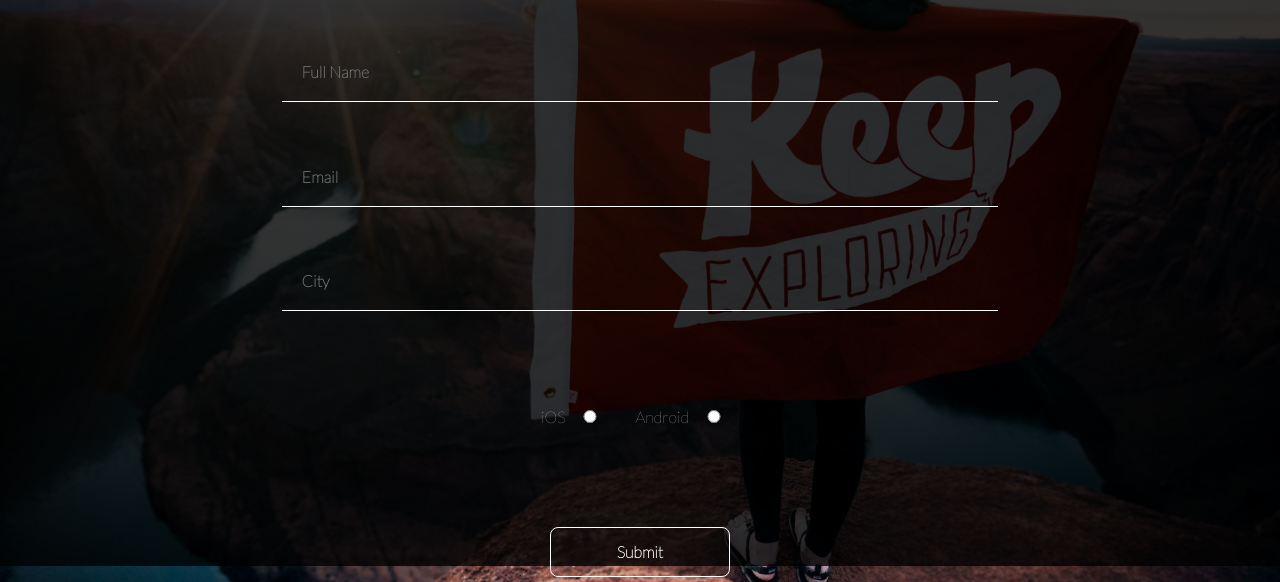
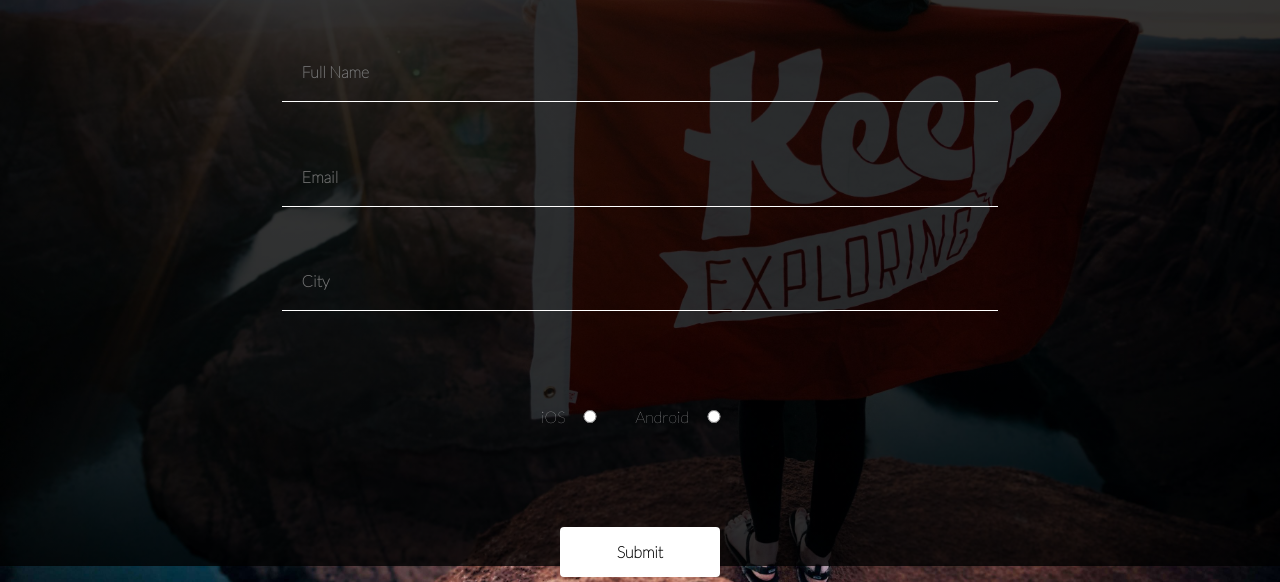
Before and after one commit to Cinquain/CityXcape_Web, a website: page public/signup.html in a window 1280 px wide. Shown: the part 234-816 px from the top of the page. Drawn offline with Linux system fonts and the light colour scheme.

Commit message:
fixed button bug

```diff
--- a/public/css/signup.css
+++ b/public/css/signup.css
@@ -88,8 +88,11 @@ body {
 .main-content .field input[type='submit'] {
     text-indent: 0%;
     height: 40px;
-    width: 120px;
-    border: 1px solid white;
+    width: 110px;
+    background: white;
+    color: black;
+    font-weight: bold;
+    border-radius: 4px;
 }
 
 .main-content .field input[type='submit']:hover {
@@ -139,10 +142,8 @@ h1 {
     .main-content .field input[type='submit'] {
         text-indent: 0%;
         height: 50px;
-        width: 180px;
+        width: 160px;
     }
-
-
 
 
 }
```
